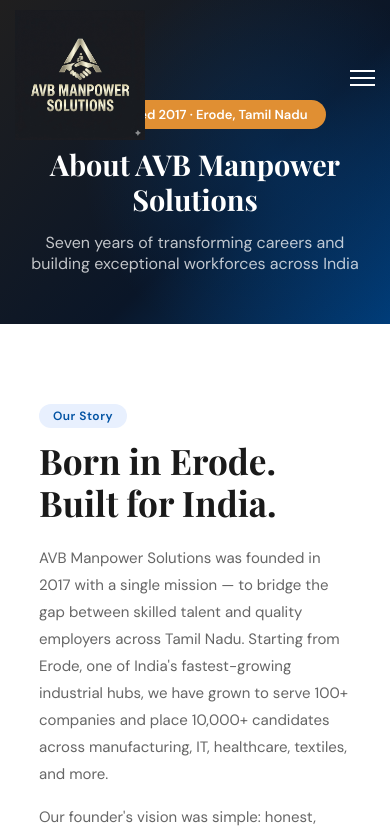
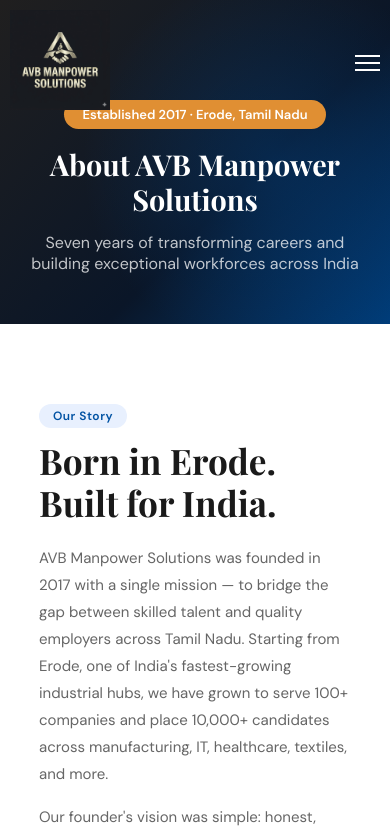
Before and after one commit to Ranjith683/AVB_Consultancy, a React (Vite) app: page /about in a window 390 px wide. Shown: the top 836 px of the page. Built offline with nearby package versions, Linux system fonts and the light colour scheme.

Commit message:
mobile menu aligned

```diff
--- a/src/App.css
+++ b/src/App.css
@@ -62,7 +62,7 @@
 .hero-video { position: absolute; width: 100%; height: 100%; object-fit: cover; }
 .hero-overlay { position: relative; z-index: 2; height: 100%; background: rgba(0,0,0,0.6); color: white; }
 .hero-content {
-  position: absolute; top: 55%; left: 60px; transform: translateY(-50%) translateX(-30px);
+  position: absolute; top: 60%; left: 60px; transform: translateY(-50%) translateX(-30px);
   max-width: 700px; opacity: 0; transition: all 1s ease 0.3s;
 }
 .hero-content.hero-animate { opacity: 1; transform: translateY(-50%) translateX(0); }
@@ -530,8 +530,8 @@
 }
 
 @media (max-width: 480px) {
-  .navbar-inner { padding: 10px 15px; }
-  .logo img { height: 130px; }
+  .navbar-inner { padding: 10px 10px; }
+  .logo img { height: 100px; }
   .nav-links { padding: 15px; gap: 12px; }
   .hero-content { left: 15px; right: 15px; top: 50%; transform: translateY(-50%) translateX(0); }
   .hero-content h1 { font-size: 2rem; line-height: 1.2; }
```
